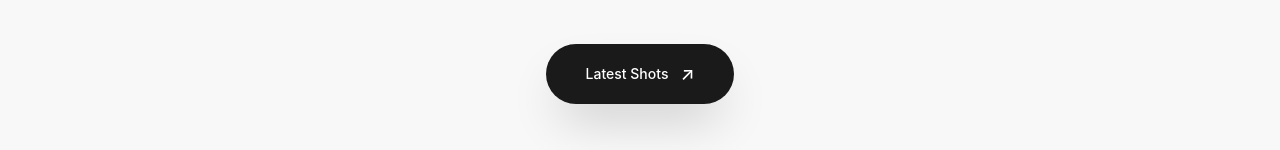
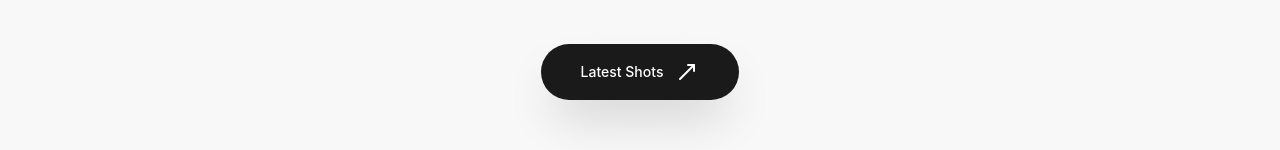
Before and after one commit to isoul87/Portfoliov1, a React (Vite) app: page / in a window 1280 px wide. Shown: the part 516-666 px from the top of the page. Built offline with nearby package versions, Linux system fonts and the light colour scheme.

Commit message:
add logo in hero

```diff
--- a/src/Components/Hero.jsx
+++ b/src/Components/Hero.jsx
@@ -1,4 +1,4 @@
-import React from 'react';
+import {MoveUpRight} from 'lucide-react'
 import { motion } from 'motion/react';
 import { Reveal } from './Reveal';
 
@@ -30,7 +30,7 @@ export default function Hero() {
         whileTap={{ scale: 0.95 }}
         className="bg-[#1a1a1a] text-white px-10 py-4 rounded-full text-sm font-medium flex items-center gap-3 shadow-2xl shadow-black/20"
       >
-        Latest Shots <span className="text-lg">↗</span>
+        Latest Shots <span className="text-lg"><MoveUpRight /></span>
       </motion.button>
     </Reveal>
   </section>
```
